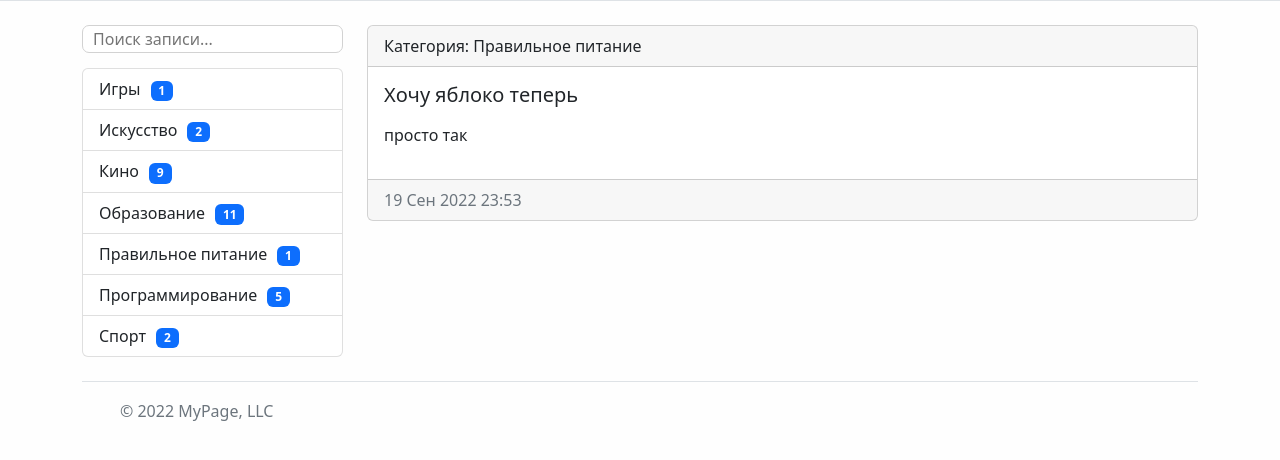
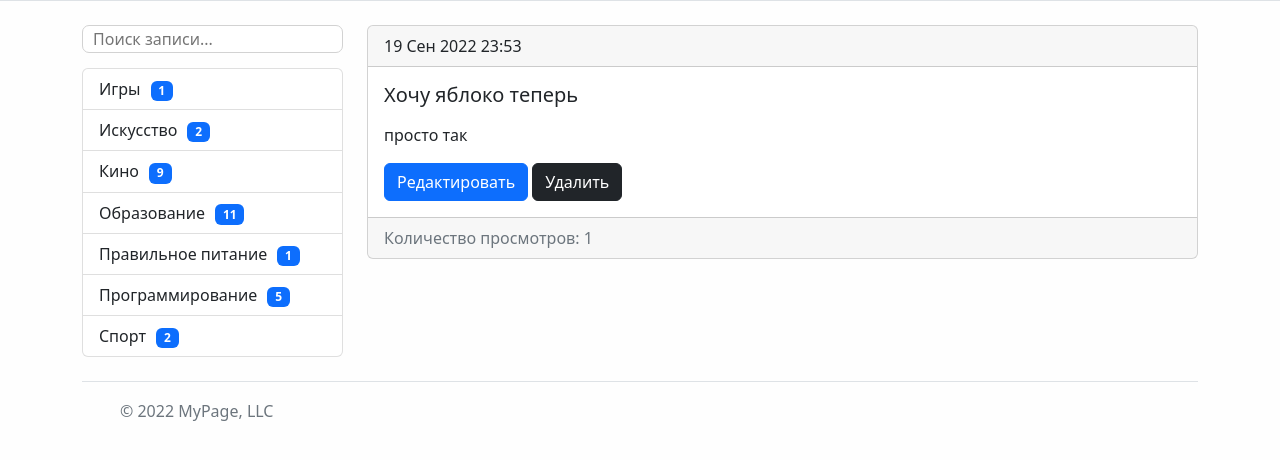
Before and after one commit to thekarenovich/improved_web_page, a Django app: page /news/39/ in a window 1280 px wide. Shown: the part 44-504 px from the top of the page. Run offline with Django 4.2, Linux system fonts and the light colour scheme; a user stored in the database is signed in; data comes from the database, SQL or seed files in the repository.

Commit message:
Update news_detail.html

```diff
--- a/mysite/news/templates/news/news_detail.html
+++ b/mysite/news/templates/news/news_detail.html
@@ -11,21 +11,25 @@
 {% block content %}
             <div class="card mb-3">
                 <div class="card-header">
-                    Категория: {{ news_item.category }}
+                    {{ news_item.created_at|date:"d M Y H:i" }}
                 </div>
                 <div class="card-body">
                     <div class="media">
                         {% if news_item.photo %}
-                            <img src="{{ news_item.photo.url }}" alt="" width="350" class="float-left mr-3">
+                            <img src="{{ news_item.photo.url }}" alt="" width="350" class="me-3 float-start>
                         {% endif %}
                         <div class="media-body">
                             <h5 class="card-title>">{{ news_item.title }}</h5>
                             <p class="card-text">{{ news_item.content|linebreaks }}</p>
+                            {% if request.user.is_authenticated %}
+                                <a href="{% url 'update_news' news_item.pk %}" class="btn btn-primary">Редактировать</a>
+                                <a href="{% url 'delete_news' news_item.pk %}" class="btn btn-dark">Удалить</a>
+                            {% endif %}
                         </div>
                     </div>
                 </div>
                 <div class="card-footer text-muted">
-                    {{ news_item.created_at|date:"d M Y H:i" }}
+                    Количество просмотров: {{ news_item.views }}
                 </div>
             </div>
 {% endblock %}
```
